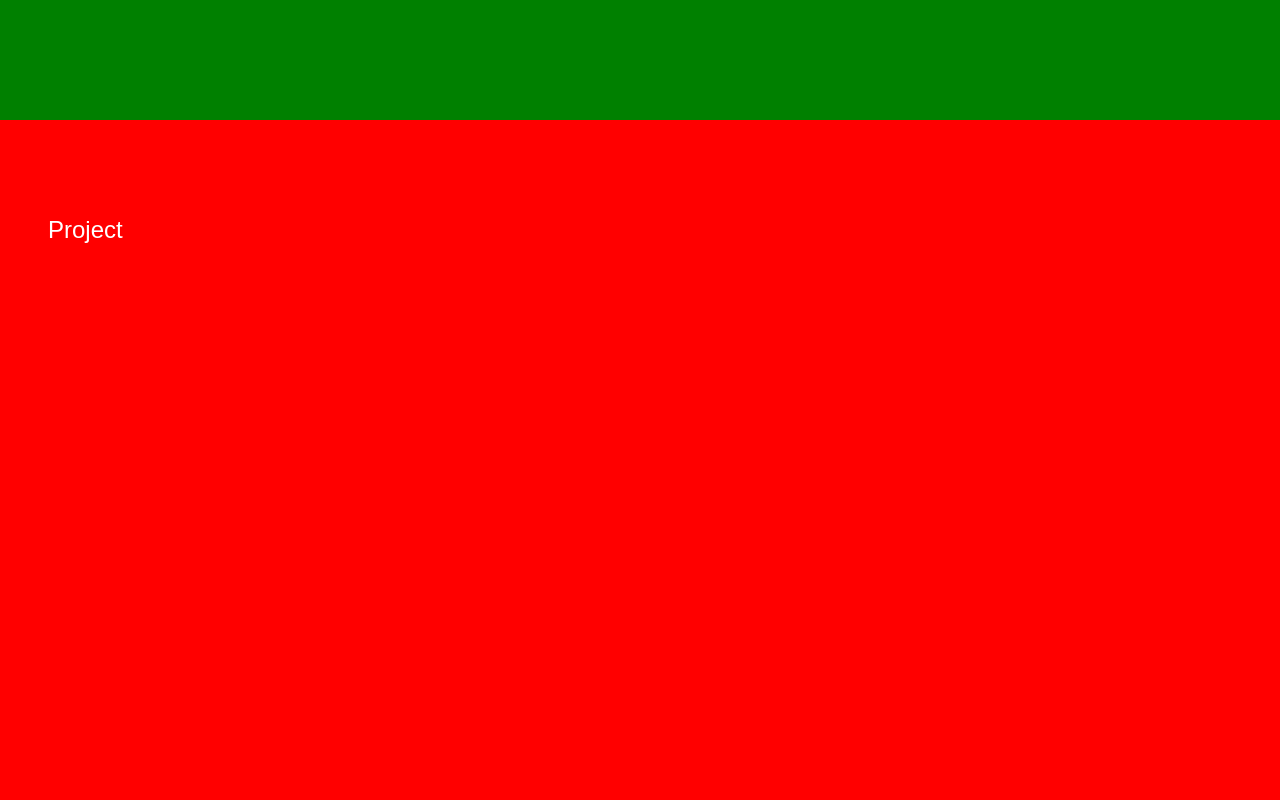
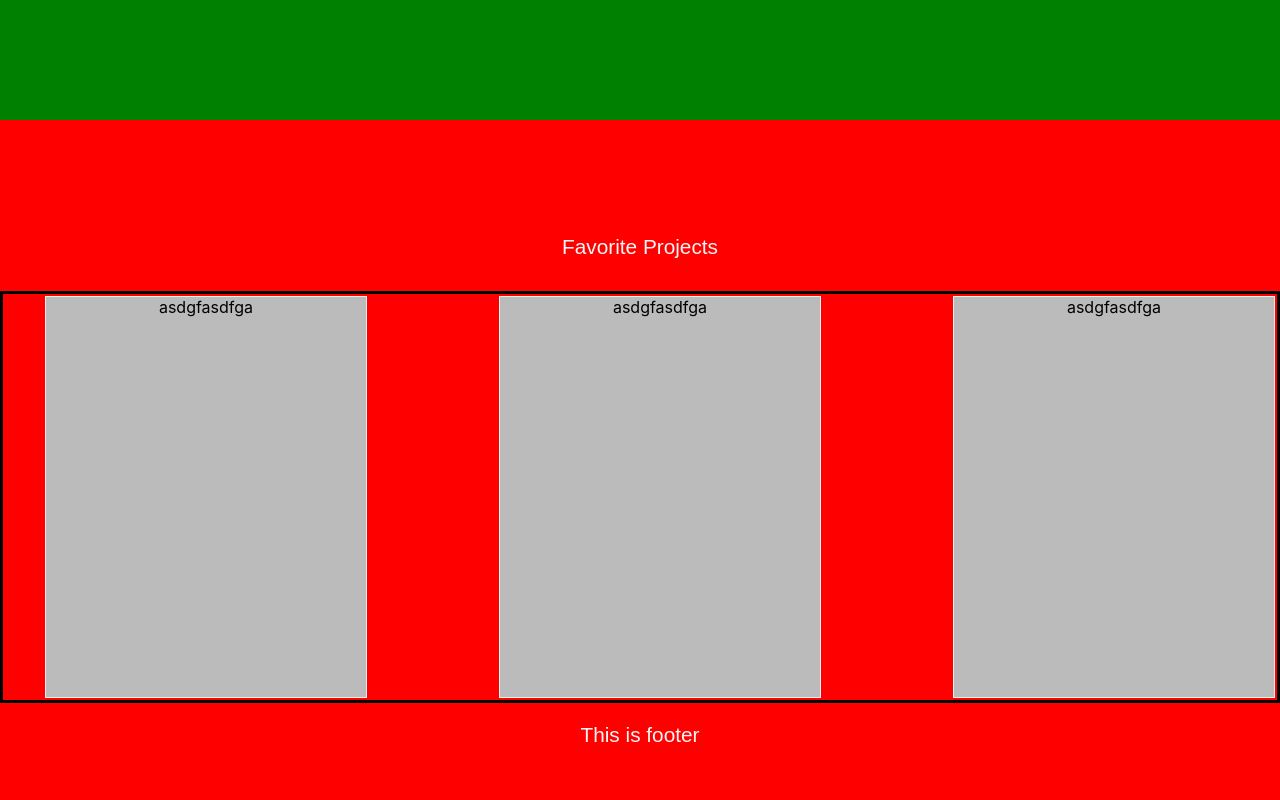
Before and after one commit to Yoselevski/Resume-Project, a React (Create React App) app: page / in a window 1280 px wide. Shown: the part 1480-2280 px from the top of the page. Built offline with nearby package versions, Linux system fonts and the light colour scheme.

Commit message:
flipping doesnt work for some reason

```diff
--- a/src/App.js
+++ b/src/App.js
@@ -3,6 +3,8 @@ import Navbar from "./components/navbar/Navbar";
 import { useRef } from "react";
 import { SocialIcon } from "react-social-icons";
 import Main from "./components/main/Main";
+import ProjectsCard from "./components/projects_card/ProjectsCard";
+import ProjectsStyle from "./Projects.module.css"
 
 function App(){
   const projectsRef = useRef(null);
@@ -38,13 +40,25 @@ function App(){
       <Main
         Ref={whyMeRef}
         style={{ backgroundColor: "green" }}
-        content="Why Me"
+        content="Why me"
       />
 
       <Main
         Ref={projectsRef}
         style={{ backgroundColor: "red" }}
-        content="Project"
+        content= {
+          <div>
+            <div className={ProjectsStyle.projectsHeadline}>Favorite Projects</div>
+            <div className={ProjectsStyle.projectsContainer}>
+              <ul className={ProjectsStyle.ulCards}>
+                <li className={ProjectsStyle.liCards}><ProjectsCard /></li>
+                <li className={ProjectsStyle.liCards}><ProjectsCard /></li>
+                <li className={ProjectsStyle.liCards}><ProjectsCard /></li>
+              </ul>
+            </div>
+            <div className={ProjectsStyle.projectsFooter}>This is footer</div>
+          </div>
+      }
       />
 
       <footer className={AppStyle.footer}>
--- a/src/App.module.css
+++ b/src/App.module.css
@@ -26,7 +26,6 @@
   background: #333;
   color: #fff;
   height: 5rem;
-  width: 100%;
   margin-bottom: 0;
   z-index: 1;
 }
--- /dev/null
+++ b/src/Projects.module.css
@@ -0,0 +1,41 @@
+
+.projectsHeadline {
+    text-align: center;
+    padding-top: 9%;
+    font-size: 1.3rem;
+    color: whitesmoke;
+    font-family: 'Dosis', sans-serif;
+    margin-bottom: 2rem;
+  }
+
+  .projectsContainer {
+    margin-top: 0;
+    display: grid;
+    margin-bottom: 20px;
+    z-index: 1;
+    border: solid black;
+    overflow: hidden;
+  }
+
+  .projectsFooter {
+    text-align: center;
+    font-size: 1.3rem;
+    color: whitesmoke;
+    font-family: 'Dosis', sans-serif;
+    margin-bottom: 2rem;
+  }
+  .ulCards {
+    z-index: 1;
+    list-style-type: none;
+    height: 100%;
+    max-width: 100%;
+    margin:0;
+    justify-content: space-between;
+    display: inline-flex;
+  }
+
+  .liCards {
+    height: fit-content;
+    width: fit-content;
+    margin: 2px;
+  }
--- a/src/components/main/Main.js
+++ b/src/components/main/Main.js
@@ -6,7 +6,7 @@ const Main = ({Ref , style , content}) => {
       className={MainStyle.container}
       style={style}
     >
-      <div className={MainStyle.content}>{content}</div>
+      <div>{content}</div>
     </div>
   );
 };
--- a/src/components/main/Main.module.css
+++ b/src/components/main/Main.module.css
@@ -2,7 +2,9 @@
     position: relative;
     width: 100vh;
     min-width: 100%;
-    height: 100vh;
+    min-height: 100vh;
+    max-height: none;
+    z-index: -1;
   }
   .content {
     position: absolute;
--- /dev/null
+++ b/src/components/projects_card/ProjectsCard.js
@@ -0,0 +1,20 @@
+import CardStyle from './ProjectsCard.module.css'
+
+const ProjectsCard = () => {
+    return (
+        <div className={CardStyle.flipCard}>
+            <div className={CardStyle.flipCardInner}>
+                <div className={CardStyle.flipCardFront}>
+                asdgfasdfga
+                </div>
+                <div className={CardStyle.flipCardBack}>
+                    <h1>John Doe</h1>
+                    <p>Architect  Engineer</p>
+                    <p>We love that guy</p>
+                </div>
+            </div>
+        </div>
+    );
+}
+
+export default ProjectsCard;
--- /dev/null
+++ b/src/components/projects_card/ProjectsCard.module.css
@@ -0,0 +1,43 @@
+.flipCard {
+    background-color: transparent;
+    width: 40vh;
+    height: 50vh;
+    border: 1px solid #f1f1f1;
+    perspective: 1000px;
+  }
+
+  /* This container is needed to position the front and back side */
+  .flipCardInner {
+    position: relative;
+    width: 100%;
+    height: 100%;
+    text-align: center;
+    transition: transform 0.8s;
+    transform-style: preserve-3d;
+  }
+
+  .flipCard:hover .flipCardInner {
+    transform: rotateY(180deg);
+  }
+
+  /* Position the front and back side */
+  .flipCardFront, .flipCardBack {
+    position: absolute;
+    width: 100%;
+    height: 100%;
+    -webkit-backface-visibility: hidden; /* Safari */
+    backface-visibility: hidden;
+  }
+
+  /* Style the front side (fallback if image is missing) */
+  .flipCardFront {
+    background-color: #bbb;
+    color: black;
+  }
+
+  /* Style the back side */
+  .flipCardBack {
+    background-color: dodgerblue;
+    color: white;
+    transform: rotateY(180deg);
+  }
```
